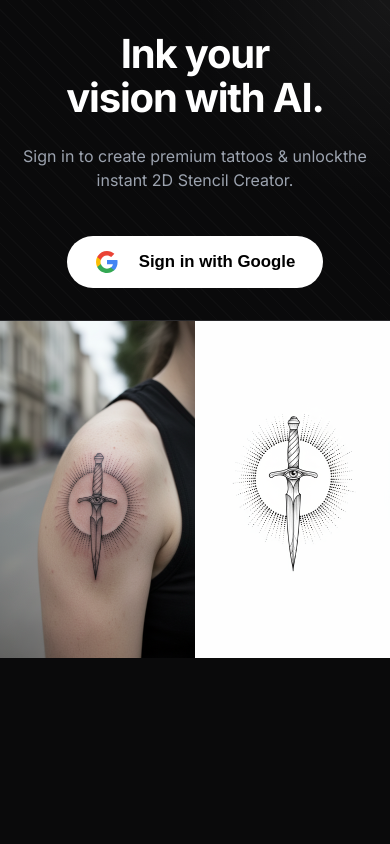
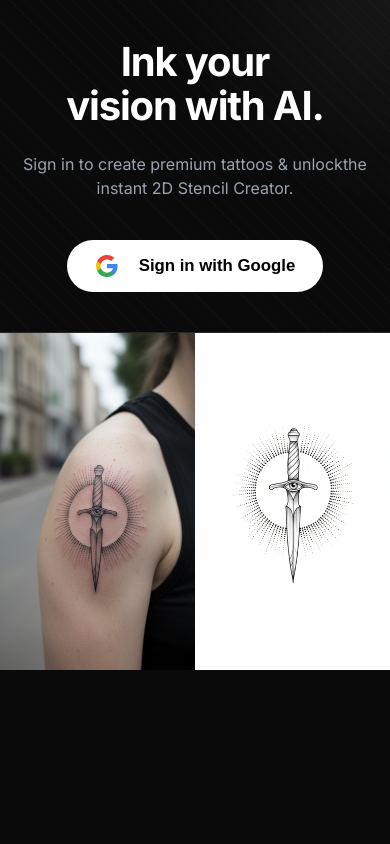
Before and after one commit to chiragkdarji/tattoo-generation-tool, a plain HTML site: page frontend/index.html in a window 390 px wide. Shown: the top 844 px of the page. Drawn offline with Linux system fonts and the light colour scheme; no server answers.

Commit message:
UI: Align Google login button with equal spacing above and below

```diff
--- a/frontend/style.css
+++ b/frontend/style.css
@@ -393,7 +393,7 @@ img#generated-image {
 .login-subtitle {
   font-size: 1.15rem;
   color: #9CA3AF;
-  margin-bottom: 40px;
+  margin-bottom: 0px;
   line-height: 1.5;
 }
 
@@ -401,6 +401,7 @@ img#generated-image {
   display: flex;
   flex-direction: column;
   align-items: flex-start;
+  margin: 40px 0;
 }
 
 .login-btn {
@@ -419,6 +420,7 @@ img#generated-image {
   min-width: 250px;
   transition: transform 0.2s ease, box-shadow 0.2s ease;
   cursor: pointer;
+  margin-top: 0 !important;
 }
 
 .login-btn:hover {
@@ -682,7 +684,7 @@ img#generated-image {
   }
 
   .login-left {
-    padding: 32px 20px;
+    padding: 40px 20px 0 20px;
     min-height: auto;
     width: 100%;
     flex: none;
@@ -713,6 +715,7 @@ img#generated-image {
 
   .login-btn-container {
     align-items: center;
+    margin: 40px 0;
   }
 
   .login-content {
```
